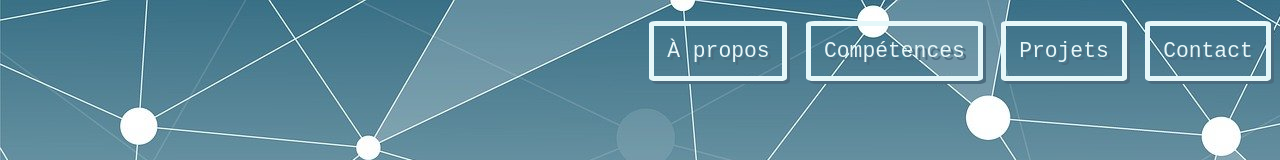
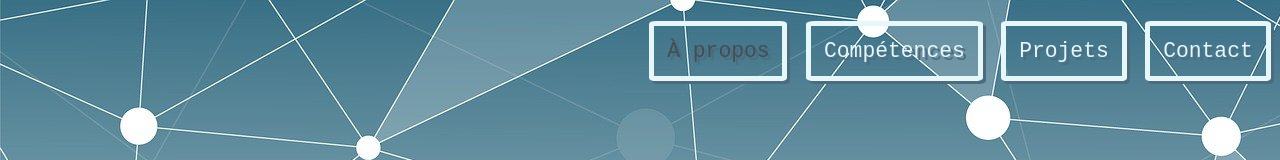
Before and after one commit to MudBadger/portFolio, a plain HTML site: page index.html in a window 1280 px wide. In both pictures the pointer is over the link "À propos". Shown: the top 160 px of the page. Drawn offline with Linux system fonts and the light colour scheme.

Commit message:
couleur des liens

```diff
--- a/style.css
+++ b/style.css
@@ -30,6 +30,10 @@ header {
 .menu a {
     text-decoration: none;
     color: #e5f7f9;
+}
+
+a:hover {
+    color: #444c54;
 }
 
 .menu p {
```
